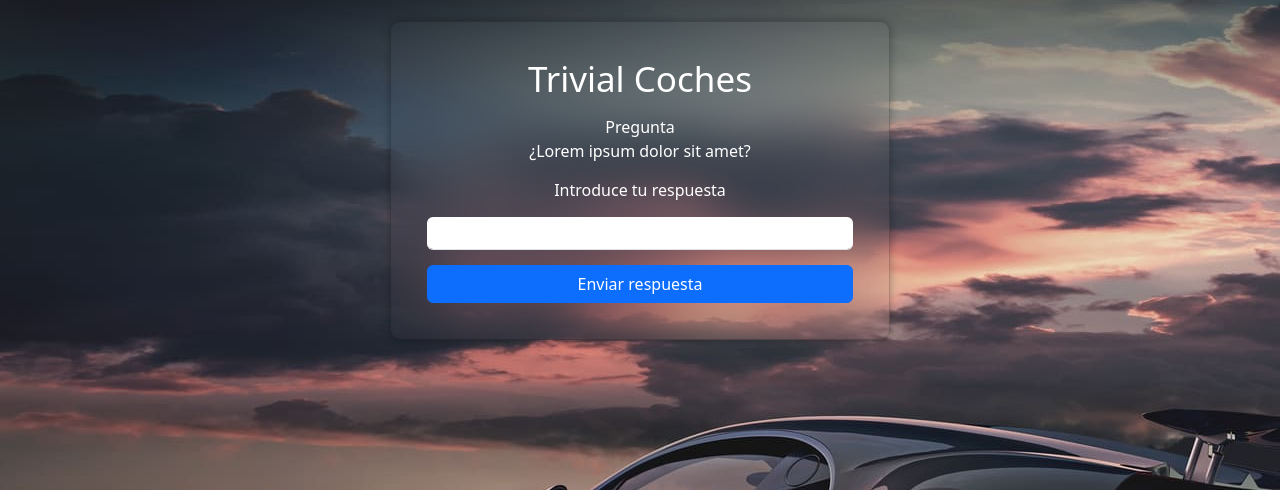
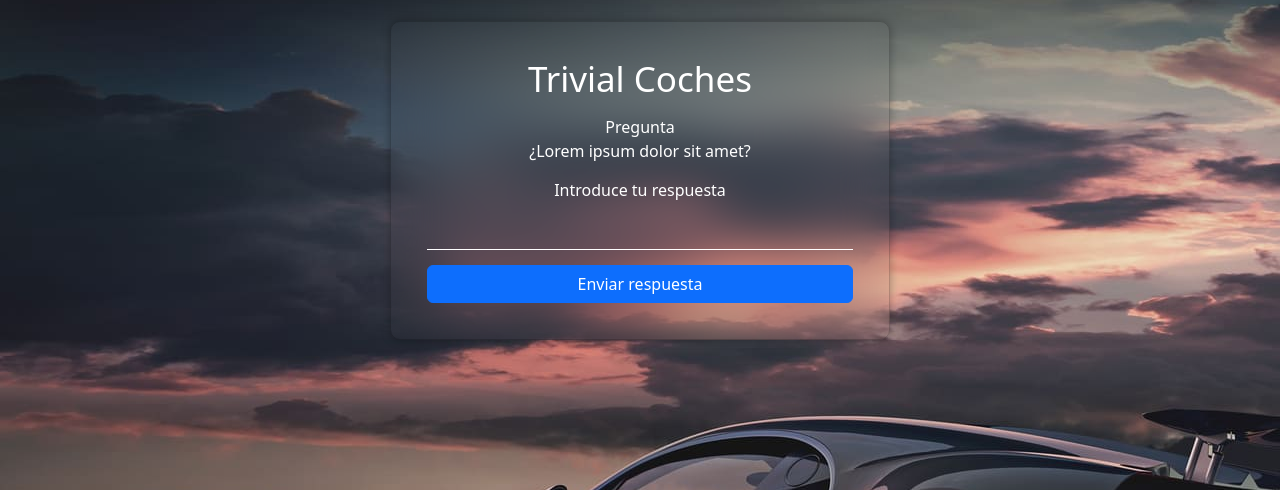
Before and after one commit to forjoa/trivial, a PHP site: page / in a window 1280 px wide. Shown: the part 220-710 px from the top of the page. Run offline with PHP 8.4, Linux system fonts and the light colour scheme.

Commit message:
Diseño input respuesta

```diff
--- a/index.html
+++ b/index.html
@@ -23,7 +23,7 @@
                     </p>
                 </div>
                 <p class="answer">Introduce tu respuesta</p>
-                <input type="text" name="answer" id="answer" class="form-control border-0 border-bottom p-0">
+                <input type="text" name="answer" id="answer" class="form-control p-0">
                 <input class="btn btn-primary" type="submit" value="Enviar respuesta"></input>
             </div>
         </div>
--- a/styles/style.css
+++ b/styles/style.css
@@ -26,7 +26,8 @@ body {
     gap: 15px;
 }
 
-h2, p {
+h2,
+p {
     margin: 0px;
 }
 
@@ -43,3 +44,11 @@ p {
 #answer {
     padding: 4px 8px !important;
 }
+
+.form-control {
+    border: none;
+    border-bottom: 1px solid white;
+    border-radius: 0;
+    background-color: transparent;
+    color: white;
+}
```
